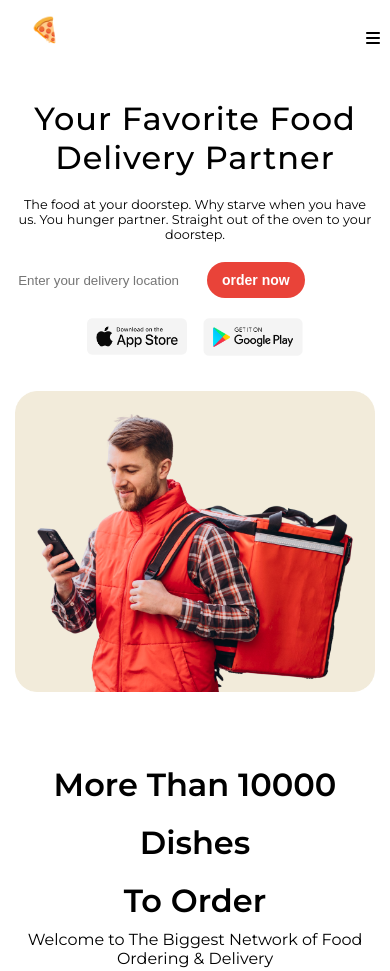
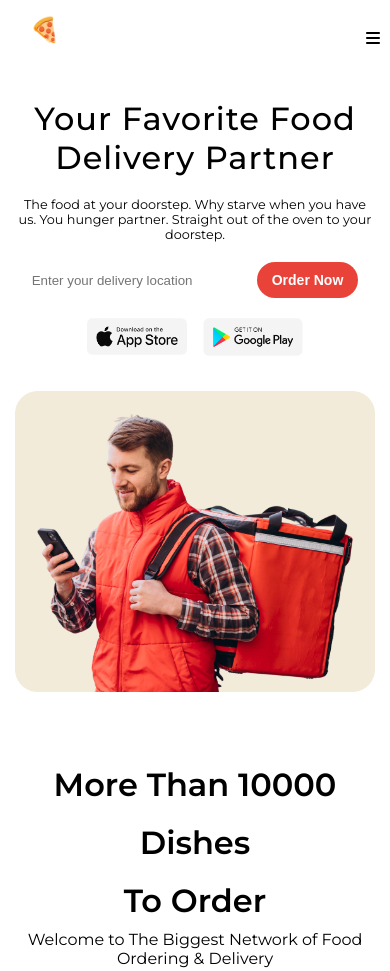
Before and after one commit to SUNIL753-webnaitra/js-practice, a plain HTML site: page index.html in a window 390 px wide. Shown: the top 971 px of the page. Drawn offline with nearby package versions, Linux system fonts and the light colour scheme; a web font is replaced by a local one.

Commit message:
home pages

```diff
--- a/css/media.css
+++ b/css/media.css
@@ -176,4 +176,10 @@ section.fqa {
     .footer-sect {
         padding-block: 70px;
     }
+    .order-search {
+
+        display: flex;
+        justify-content: center;
+        margin: 20px auto;
+    }
   }
--- a/index.html
+++ b/index.html
@@ -87,9 +87,12 @@
     <div class="container">
     <div class="banner-section">
         <div class="banner-heading">
-<h2>Your Favorite Food  <br>Delivery Partner</h2>
-<p>The food at your doorstep. Why starve when you have us. You hunger partner. Straight out of the oven to your doorstep. </p>
-<span class="order-search"> <input type="text" placeholder="Enter your delivery location">  <button class="btn-signup">order now</button></span>
+           <h2>Your Favorite Food  <br>Delivery Partner</h2>
+             <p>The food at your doorstep. Why starve when you have us. You hunger partner. Straight out of the oven to your doorstep. </p>
+             <div class="order-search">
+                <input type="text" placeholder="Enter your delivery location" class="delivery-input">
+                <button class="btn-signup">Order Now</button>
+              </div>
  <div class="download-option">
     <img src="./img/App Store Black Border.png" alt=""> <img src="./img/Google Play Black Border.png" alt="">
  </div>
```
